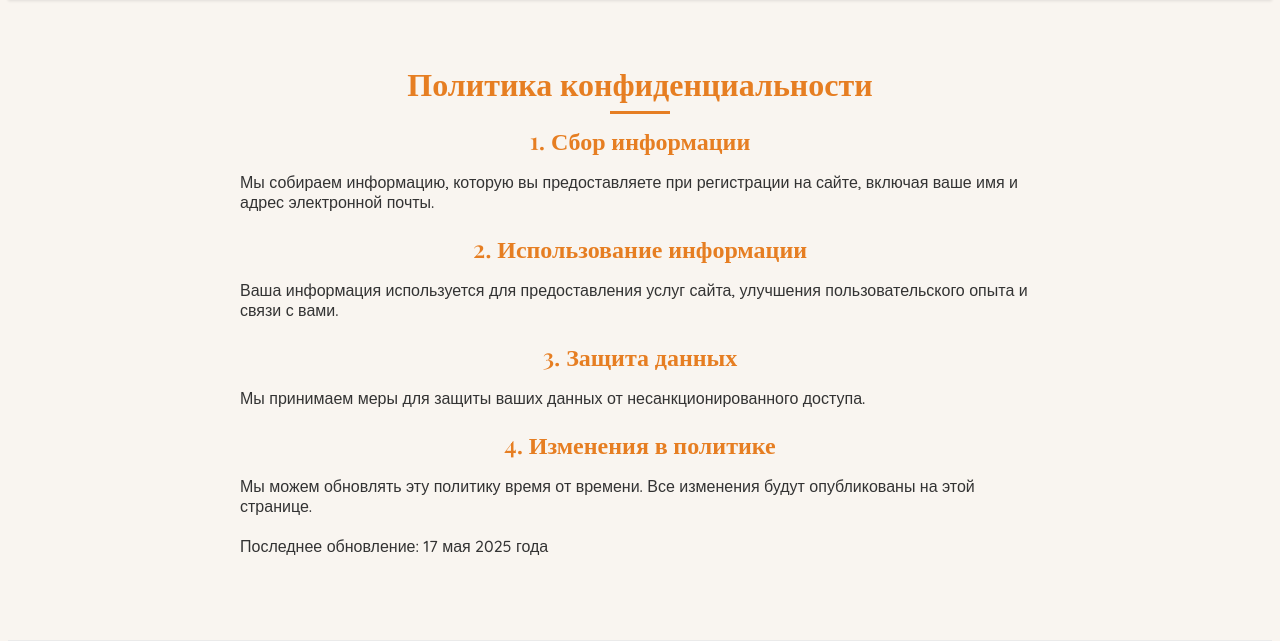
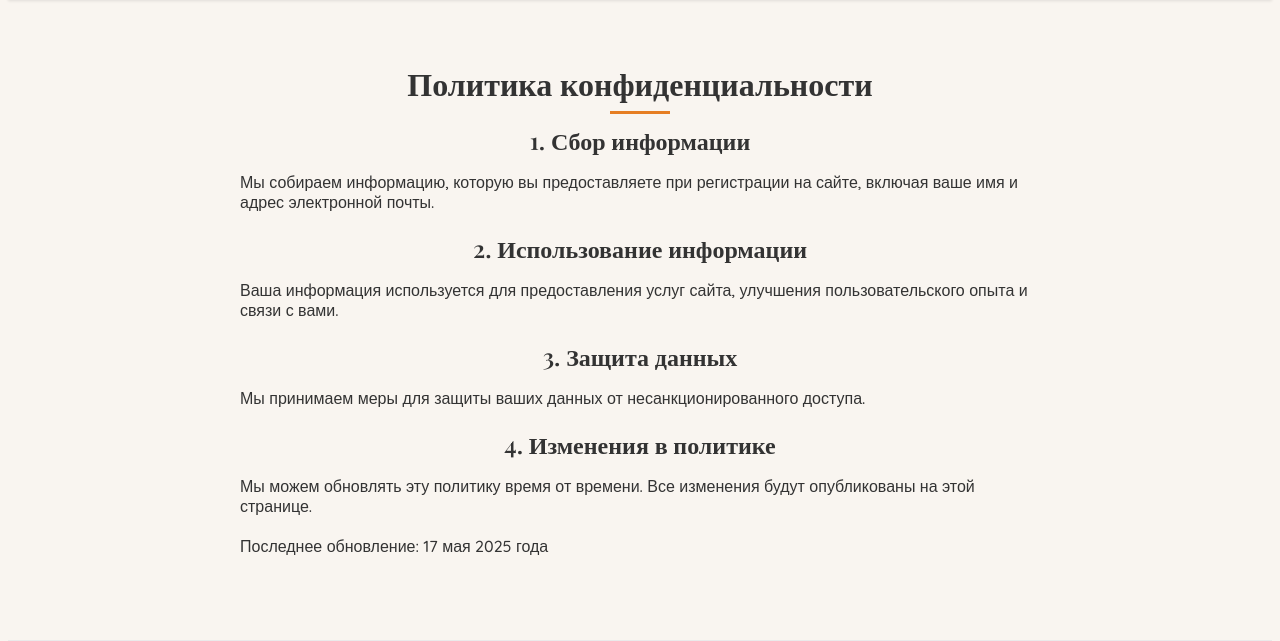
Before and after one commit to Backer01/food-dom, a Flask app: page /privacy in a window 1280 px wide. Shown: the part 61-702 px from the top of the page. Run offline with Flask 3, Linux system fonts and the light colour scheme; some libraries are stand-ins or nearby versions.

Commit message:
Поправил цвет заголовков в /privacy

```diff
--- a/static/css/base.css
+++ b/static/css/base.css
@@ -109,7 +109,7 @@ h1::after {
 }
 
 .privacy-policy h1 {
-    color: var(--primary-color);
+    color: var(--text-color);
     margin-bottom: 20px;
 }
 
@@ -118,6 +118,6 @@ h1::after {
 }
 
 .privacy-policy h2 {
-    color: var(--primary-color);
+    color: var(--text-color);
     margin-bottom: 10px;
 }
```
